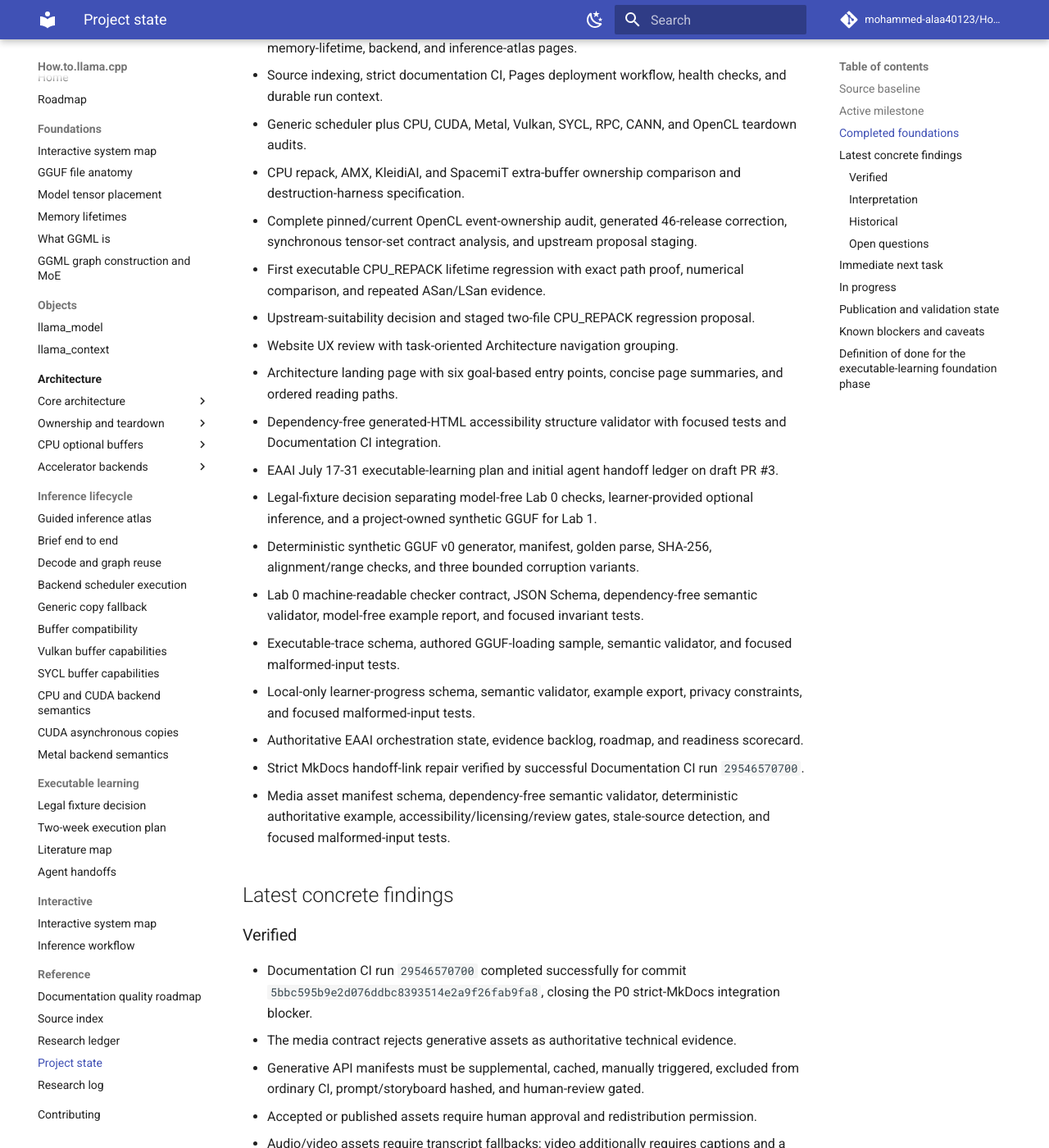
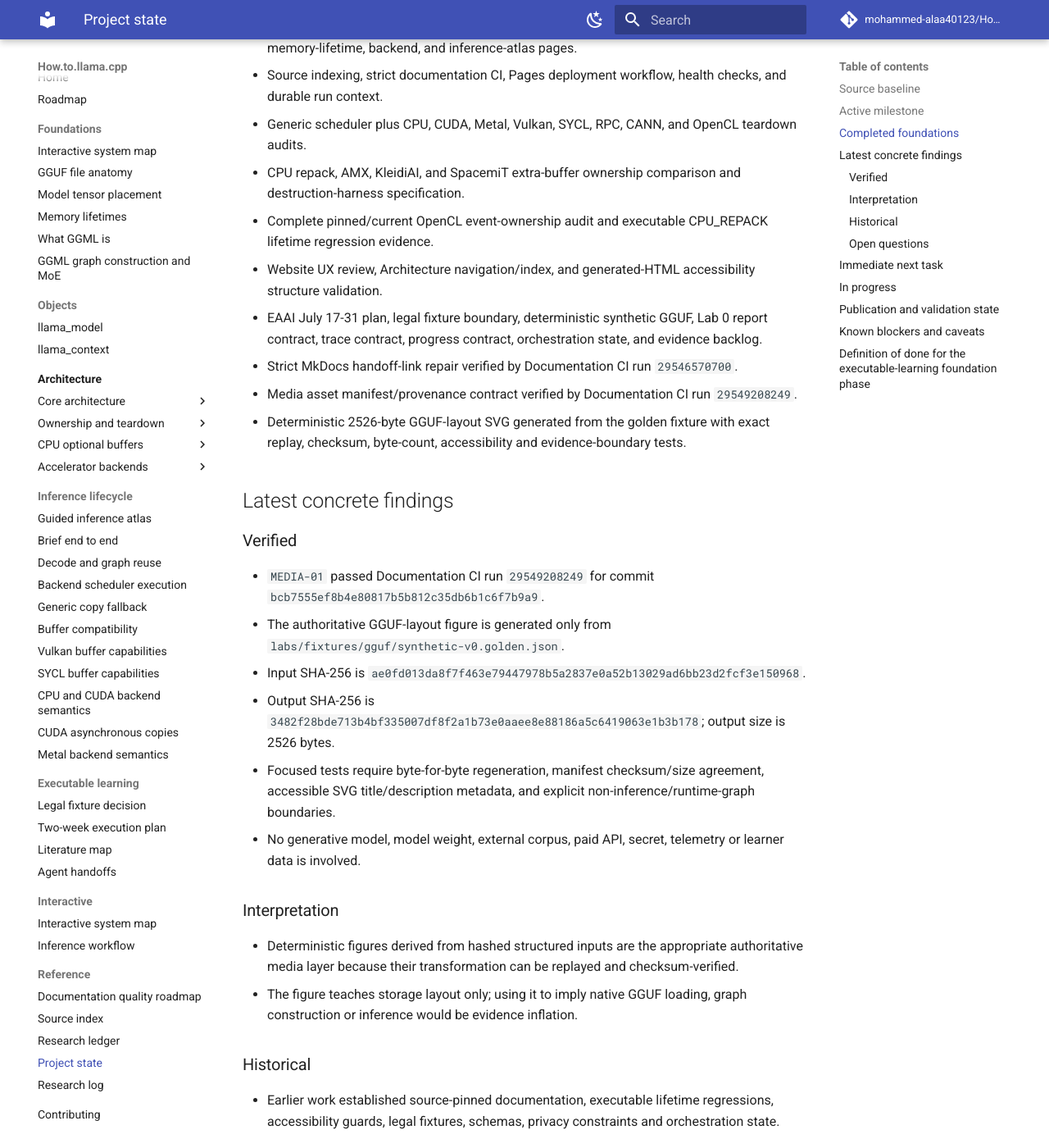
Before and after one commit to mohammed-alaa40123/How.to.llama.cpp, an MkDocs documentation site: the page built from docs/reference/project-state.md, in a window 1280 px wide and 1400 px high, scrolled down 762 px. Shown: the whole window at 82% size. Built offline with MkDocs 1.6.1 and Material for MkDocs 9.7.7, drawn with Linux system fonts in a browser that asks for light colours; comment, search, counter and statistics services are not loaded; some of the changed text lies outside the part shown.

Commit message:
Update project state for deterministic GGUF figure

````diff
--- a/docs/reference/project-state.md
+++ b/docs/reference/project-state.md
@@ -22,87 +22,73 @@ Read this file after the root README on every run. It is the compact checkpoint
 - Source indexing, strict documentation CI, Pages deployment workflow, health checks, and durable run context.
 - Generic scheduler plus CPU, CUDA, Metal, Vulkan, SYCL, RPC, CANN, and OpenCL teardown audits.
 - CPU repack, AMX, KleidiAI, and SpacemiT extra-buffer ownership comparison and destruction-harness specification.
-- Complete pinned/current OpenCL event-ownership audit, generated 46-release correction, synchronous tensor-set contract analysis, and upstream proposal staging.
-- First executable CPU_REPACK lifetime regression with exact path proof, numerical comparison, and repeated ASan/LSan evidence.
-- Upstream-suitability decision and staged two-file CPU_REPACK regression proposal.
-- Website UX review with task-oriented Architecture navigation grouping.
-- Architecture landing page with six goal-based entry points, concise page summaries, and ordered reading paths.
-- Dependency-free generated-HTML accessibility structure validator with focused tests and Documentation CI integration.
-- EAAI July 17-31 executable-learning plan and initial agent handoff ledger on draft PR #3.
-- Legal-fixture decision separating model-free Lab 0 checks, learner-provided optional inference, and a project-owned synthetic GGUF for Lab 1.
-- Deterministic synthetic GGUF v0 generator, manifest, golden parse, SHA-256, alignment/range checks, and three bounded corruption variants.
-- Lab 0 machine-readable checker contract, JSON Schema, dependency-free semantic validator, model-free example report, and focused invariant tests.
-- Executable-trace schema, authored GGUF-loading sample, semantic validator, and focused malformed-input tests.
-- Local-only learner-progress schema, semantic validator, example export, privacy constraints, and focused malformed-input tests.
-- Authoritative EAAI orchestration state, evidence backlog, roadmap, and readiness scorecard.
-- Strict MkDocs handoff-link repair verified by successful Documentation CI run `29546570700`.
-- Media asset manifest schema, dependency-free semantic validator, deterministic authoritative example, accessibility/licensing/review gates, stale-source detection, and focused malformed-input tests.
+- Complete pinned/current OpenCL event-ownership audit and executable CPU_REPACK lifetime regression evidence.
+- Website UX review, Architecture navigation/index, and generated-HTML accessibility structure validation.
+- EAAI July 17-31 plan, legal fixture boundary, deterministic synthetic GGUF, Lab 0 report contract, trace contract, progress contract, orchestration state, and evidence backlog.
+- Strict MkDocs handoff-link repair verified by Documentation CI run `29546570700`.
+- Media asset manifest/provenance contract verified by Documentation CI run `29549208249`.
+- Deterministic 2526-byte GGUF-layout SVG generated from the golden fixture with exact replay, checksum, byte-count, accessibility and evidence-boundary tests.
 
 ## Latest concrete findings
 
 ### Verified
 
-- Documentation CI run `29546570700` completed successfully for commit `5bbc595b9e2d076ddbc8393514e2a9f26fab9fa8`, closing the P0 strict-MkDocs integration blocker.
-- The media contract rejects generative assets as authoritative technical evidence.
-- Generative API manifests must be supplemental, cached, manually triggered, excluded from ordinary CI, prompt/storyboard hashed, and human-review gated.
-- Accepted or published assets require human approval and redistribution permission.
-- Audio/video assets require transcript fallbacks; video additionally requires captions and a static fallback.
-- The validator rejects unsafe repository paths, stale source revisions, oversized manifests, and credential-like fields.
+- `MEDIA-01` passed Documentation CI run `29549208249` for commit `bcb7555ef8b4e80817b5b812c35db6b1c6f7b9a9`.
+- The authoritative GGUF-layout figure is generated only from `labs/fixtures/gguf/synthetic-v0.golden.json`.
+- Input SHA-256 is `ae0fd013da8f7f463e79447978b5a2837e0a52b13029ad6bb23d2fcf3e150968`.
+- Output SHA-256 is `3482f28bde713b4bf335007df8f2a1b73e0aaee8e88186a5c6419063e1b3b178`; output size is 2526 bytes.
+- Focused tests require byte-for-byte regeneration, manifest checksum/size agreement, accessible SVG title/description metadata, and explicit non-inference/runtime-graph boundaries.
+- No generative model, model weight, external corpus, paid API, secret, telemetry or learner data is involved.
 
 ### Interpretation
 
 - Deterministic figures derived from hashed structured inputs are the appropriate authoritative media layer because their transformation can be replayed and checksum-verified.
-- Human approval can permit publication of generated media but cannot convert it into technical evidence.
+- The figure teaches storage layout only; using it to imply native GGUF loading, graph construction or inference would be evidence inflation.
 
 ### Historical
 
-- Earlier work established source-pinned documentation, executable lifetime regressions, accessibility guards, browser-level CI, legal fixture policy, synthetic GGUF evidence, Lab 0 reporting, trace validation, progress validation, and orchestration state.
+- Earlier work established source-pinned documentation, executable lifetime regressions, accessibility guards, legal fixtures, schemas, privacy constraints and orchestration state.
 
 ### Open questions
 
-- Provider-specific API, licensing, privacy, cost, and reproducibility constraints remain unverified pending the Literature Scout assignment.
-- The example media manifest points to the future deterministic GGUF layout SVG; actual generation and checksum verification remain under `FIG-01`.
-- Which bounded llama.cpp target and command matrix the first Lab 0 runner should execute.
-- Which operating systems and container targets belong in the first reproducibility matrix.
+- Independent GGUF/llama.cpp technical review remains required before correctness claims rely on the figure.
 - Browser/Python parser agreement and pinned native GGUF-reader acceptance remain unimplemented.
+- The exact bounded Lab 0 target, supported environment matrix and diagnostic taxonomy remain unresolved.
+- Provider-specific media API, licensing, privacy, cost and reproducibility constraints remain assigned to the Literature Scout.
 
 ## Immediate next task
 
 ```text
-obtain commit-scoped CI for the media manifest contract
-  → if passing, mark MEDIA-01 evidenced
-  → implement FIG-01 deterministic GGUF layout generation
-  → then proceed to the minimal keyboard-operable trace viewer after TRACE-02 acceptance
+obtain commit-scoped Documentation CI for FIG-01
+  → if passing, keep FIG-01 evidenced
+  → wait for TRACE-02 before implementing the keyboard-operable viewer
+  → proceed only to the next orchestrator-unblocked vertical-slice dependency
 ```
 
 ## In progress
 
-- Draft PR stack #3–#7 for the EAAI executable-learning foundation and orchestration state.
-- Media manifest/provenance validation branch based on PR #7.
+- Draft stacked PRs for the EAAI executable-learning foundation.
+- Validation Architect assignments `TRACE-02`, `LAB0-02`, and `DATA-01`.
+- Literature Scout assignments `LIT-02` and `VENUE-01`.
 - Current-tree regeneration and sanitizer validation of the CPU_REPACK lifetime candidate.
-- Manual/upstream submission of the reviewed 46-release OpenCL ownership correction; GitHub App write access to upstream is blocked.
-- Source-index regeneration with pinned line-aware symbol inventory.
-- Runtime overlays for mmap/page faults, scheduler copies, events, KV/recurrent growth, and backend queues.
 - Website browser-level accessibility and deployed verification.
 
 ## Publication and validation state
 
-- `docs/publication/orchestrator-state.md` and `docs/publication/evidence-backlog.md` are authoritative on the stacked branch.
-- `CI-01` is evidenced by successful run `29546570700`.
-- `MEDIA-01` is implemented and awaiting commit-scoped CI on its final branch head.
-- No participant data, model, telemetry, credential, paid API call, generated media output, or manuscript prose was introduced in this increment.
+- `docs/publication/orchestrator-state.md` and `docs/publication/evidence-backlog.md` are authoritative.
+- `CI-01`, `MEDIA-01`, and the implementation evidence for `FIG-01` are closed; final-head CI is still required for this branch.
+- No participant data, model, telemetry, credential, paid API call, generative-media output or manuscript prose was introduced.
 
 ## Known blockers and caveats
 
-- **Media CI closure:** the contract is committed, but a passing workflow result for the final branch head is still required.
-- **Provider selection:** no generated-media provider may be selected until the Literature Scout verifies current official constraints.
-- **Lab 0 runner:** the interface is defined, but no platform-specific build command runner exists yet.
+- **Figure CI closure:** focused tests and manifest evidence are committed, but the final branch head needs a passing Documentation CI result.
+- **Viewer dependency:** `VIEW-01` remains blocked until `TRACE-02` validates pinned source links and replay behavior.
+- **Provider selection:** no optional generated-media provider may be selected until current official constraints are verified.
+- **Lab 0 runner:** the report interface exists, but no platform-specific runner or reproducibility matrix exists.
 - **Browser agreement:** no browser parser yet proves agreement with the Python golden output.
-- **Native acceptance:** the synthetic file is a format-teaching fixture and is not claimed to be a valid inference model.
-- **Live-site verification:** Pages should be rechecked only after the stacked changes merge to `main` and deploy.
-- **Current-tree runtime evidence:** source/API compatibility at `8ee54c8` is verified, but the CPU_REPACK fixture has not yet been compiled and executed against that exact current revision.
-- **Evidence retention:** artifact `8368782428` expires on 2026-08-15.
-- **Upstream permission:** direct issue/PR creation in `ggml-org/llama.cpp` is blocked for the connected GitHub App.
+- **Native acceptance:** the synthetic file is a format-teaching fixture and is not claimed to be an inference model.
+- **Live-site verification:** Pages should be rechecked after the stacked changes merge to `main` and deploy.
+- **Independent review:** `REVIEW-01` remains blocked on a nominated human technical reviewer.
 
 ## Definition of done for the executable-learning foundation phase
 
````
Also changed, not shown: other parts of docs/reference/project-state.md (+2 -2 lines).
